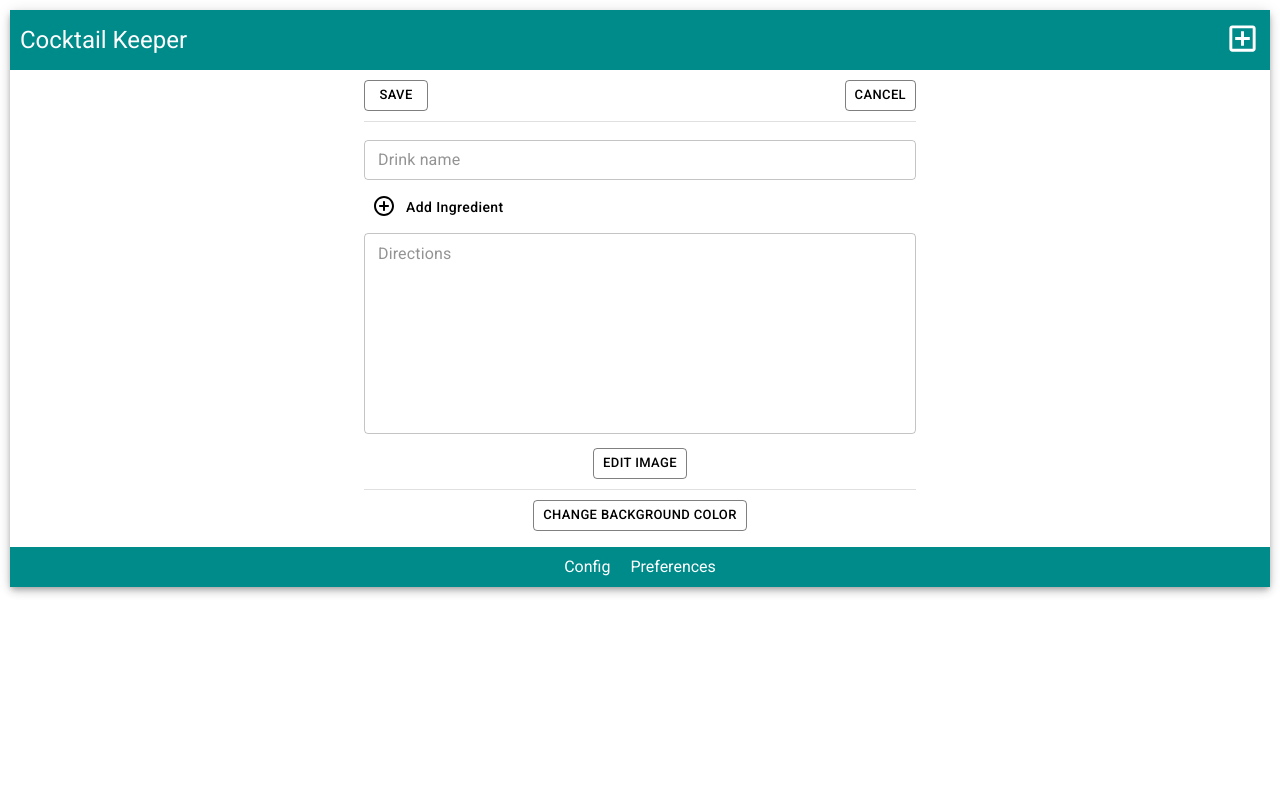
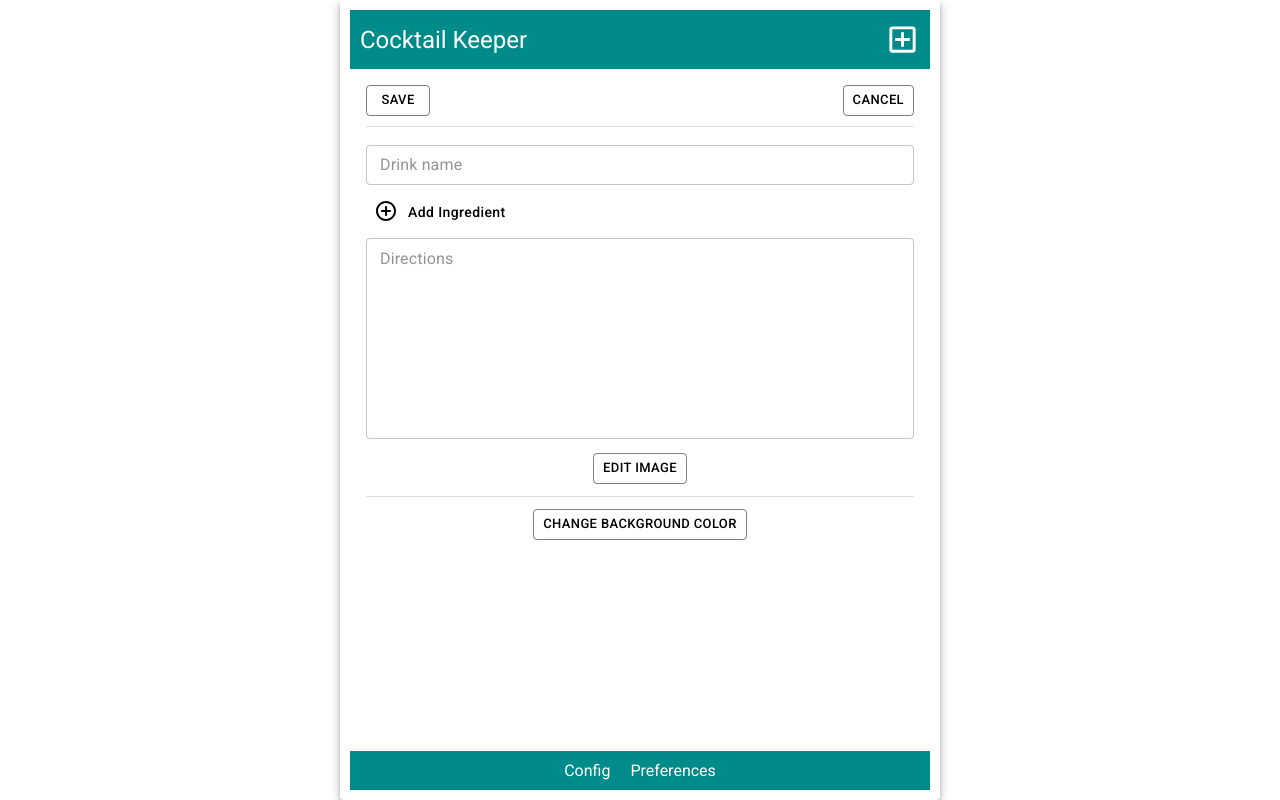
Before and after one commit to thisiscmt/CocktailKeeper, a React (Create React App) app: page /recipe in a window 1280 px wide. Built offline with nearby package versions, Linux system fonts and the light colour scheme; a web font is replaced by a local one.

Commit message:
Layout changes for better desktop browser UI

```diff
--- a/package.json
+++ b/package.json
@@ -21,7 +21,7 @@
         "@testing-library/jest-dom": "^5.16.5",
         "@testing-library/react": "^13.4.0",
         "@testing-library/user-event": "^13.5.0",
-        "array-move": "^3.0.1",
+        "array-move": "^4.0.0",
         "axios": "^1.7.5",
         "query-string": "^7.1.0",
         "react": "^18.2.0",
--- a/src/App.js
+++ b/src/App.js
@@ -1,6 +1,6 @@
 import React from 'react';
+import { Container, Paper } from '@mui/material';
 import { BrowserRouter, Routes, Route } from 'react-router-dom';
-import { Paper } from '@mui/material';
 
 import Home from './pages/Home/Home';
 import ViewRecipe from './pages/ViewRecipe/ViewRecipe';
@@ -16,10 +16,10 @@ import './App.scss';
 
 function App() {
     return (
-        <main className='main-content'>
-            <Store>
-                <BrowserRouter>
-                    <Paper elevation={5} data-testid='AppMainPaper'>
+        <Store>
+            <BrowserRouter>
+                <Container maxWidth='sm' disableGutters={true} className='site-container'>
+                    <Paper elevation={5} className='site-paper'>
                         <Header/>
 
                         <Routes>
@@ -35,9 +35,9 @@ function App() {
 
                         <Footer/>
                     </Paper>
-                </BrowserRouter>
-            </Store>
-        </main>
+                </Container>
+            </BrowserRouter>
+        </Store>
     );
 }
 
--- a/src/App.scss
+++ b/src/App.scss
@@ -28,9 +28,19 @@ a.app-link:active {
     text-decoration: none;
 }
 
-.main-content {
-    margin: 10px 10px 20px 10px;
+.site-container {
+    display: flex !important;
+    flex-direction: column;
+    height: 100vh;
+    max-height: -webkit-fill-available;
     text-align: center;
+}
+
+.site-paper {
+    display: flex;
+    flex: 1;
+    flex-direction: column;
+    padding: 10px;
 }
 
 .loadable-container {
--- a/src/components/Footer/Footer.js
+++ b/src/components/Footer/Footer.js
@@ -7,8 +7,10 @@ const useStyles = makeStyles()(() => ({
         alignItems: 'center',
         backgroundColor: 'darkcyan',
         display: 'flex',
-        height: '40px',
+//        height: '40px',
         gap: '20px',
+        paddingBottom: '10px',
+        paddingTop: '10px',
         justifyContent: 'center'
     }
 }));
--- a/src/components/Header/Header.js
+++ b/src/components/Header/Header.js
@@ -1,27 +1,28 @@
 import React, { useContext, useEffect } from 'react';
 import { Link, useLocation } from 'react-router-dom';
+import { Alert, Fade } from '@mui/material';
+import { AddBoxOutlined } from '@mui/icons-material';
 import { makeStyles } from 'tss-react/mui';
-import { AddBoxOutlined } from '@mui/icons-material';
 
 import { Context } from '../../stores/mainStore';
-import {Alert, Fade} from '@mui/material';
 
 const useStyles = makeStyles()(() => ({
     header: {
         alignItems: 'center',
         backgroundColor: 'darkcyan',
         display: 'flex',
-        height: '60px',
+        paddingBottom: '12px',
+        paddingTop: '12px',
         justifyContent: 'space-between'
     },
 
     headerTitle: {
         fontSize: '24px',
-        marginLeft: '10px',
-        textAlign: 'left'
+        marginLeft: '10px'
     },
 
     headerControls: {
+        height: '35px',
         marginRight: '10px'
     }
 }));
@@ -46,11 +47,9 @@ const Header = (props) => {
                 </div>
 
                 <div className={classes.headerControls}>
-                    <div>
-                        <Link to='/recipe' className='nav-link' title='Add a new recipe'>
-                            <AddBoxOutlined fontSize='large' />
-                        </Link>
-                    </div>
+                    <Link to='/recipe' className='nav-link' title='Add a new recipe'>
+                        <AddBoxOutlined fontSize='large' />
+                    </Link>
                 </div>
             </header>
 
--- a/src/pages/Config/Config.js
+++ b/src/pages/Config/Config.js
@@ -5,6 +5,7 @@ import { makeStyles } from 'tss-react/mui';
 import LoadingOverlay from '../../components/LoadingOverlay/LoadingOverlay';
 import { Context } from '../../stores/mainStore';
 import { AlertSeverity } from '../../enums/AlertSeverity';
+import { Colors } from '../../services/themeService';
 import * as Constants from '../../constants/constants';
 import * as DataService from '../../services/dataService';
 import * as RecipeService from '../../services/recipeService';
@@ -12,8 +13,10 @@ import * as SharedService from '../../services/sharedService';
 
 const useStyles = makeStyles()((theme) => ({
     mainContainer: {
+        backgroundColor: Colors.backgroundGray,
         display: 'flex',
         flexDirection: 'column',
+        flex: 1,
         paddingBottom: '16px',
         paddingTop: '16px'
     },
@@ -257,13 +260,13 @@ const Config = (props) => {
             </Box>
 
             <Box className={cx(classes.section)}>
-                <Button variant='outlined' color='secondary' size='small' onClick={handleBackupCocktailData}>
+                <Button variant='contained' color='primary' size='small' onClick={handleBackupCocktailData}>
                     Backup
                 </Button>
             </Box>
 
             <Box className={cx(classes.section)}>
-                <Button variant='outlined' color='secondary' size='small' onClick={handleRestoreCocktailData}>
+                <Button variant='contained' color='primary' size='small' onClick={handleRestoreCocktailData}>
                     Restore
                 </Button>
             </Box>
--- a/src/pages/EditRecipe/EditRecipe.js
+++ b/src/pages/EditRecipe/EditRecipe.js
@@ -16,16 +16,19 @@ import * as SharedService from '../../services/sharedService';
 import * as ThemeService from '../../services/themeService';
 
 const useStyles = makeStyles()(() => ({
+    mainContainer: {
+        flex: 1,
+        padding: '16px'
+    },
+
     topControls: {
         display: 'flex',
         justifyContent: 'space-between',
-        marginTop: '5px',
         marginBottom: '10px'
     },
 
     bottomControls: {
-        marginTop: '10px',
-        marginBottom: '10px'
+        marginTop: '12px'
     },
 
     addLabel: {
@@ -51,12 +54,12 @@ const useStyles = makeStyles()(() => ({
     },
 
     editImage: {
-        marginBottom: '10px'
+        marginBottom: '12px'
     },
 
     changeBackgroundColor: {
-        marginTop: '10px',
-        marginBottom: '10px'
+        marginTop: '12px',
+        marginBottom: '12px'
     }
 }));
 
@@ -246,9 +249,9 @@ const EditRecipe = (props) => {
     const doNavigation = (action) => {
         if (mode === 'Edit') {
             if (action === 'Save') {
-                navigate('/recipe/' +  encodeURIComponent(recipe.name));
+                navigate(`/recipe/${encodeURIComponent(recipe.name)}`);
             } else {
-                navigate('/recipe/' +  encodeURIComponent(recipeName));
+                navigate(`/recipe/${encodeURIComponent(recipeName)}`);
             }
         } else {
             navigate('/');
@@ -257,7 +260,7 @@ const EditRecipe = (props) => {
 
     return (
         <ThemeProvider theme={theme}>
-            <Container maxWidth='sm' data-testid='EditRecipeMainContainer'>
+            <Container maxWidth='sm' disableGutters={true} className={cx(classes.mainContainer)} data-testid='EditRecipeMainContainer'>
                 {
                     recipe ?
                         <form onSubmit={handleSubmit} autoComplete='on'>
--- a/src/pages/Home/Home.js
+++ b/src/pages/Home/Home.js
@@ -3,13 +3,19 @@ import { Link } from 'react-router-dom';
 import { Box, Button } from '@mui/material';
 import { makeStyles } from 'tss-react/mui';
 import { DragDropContext, Droppable, Draggable } from '@hello-pangea/dnd';
-import arrayMove from 'array-move';
+import { arrayMoveImmutable } from 'array-move';
 
 import * as RecipeService from '../../services/recipeService';
+import { Colors } from '../../services/themeService';
 
 const useStyles = makeStyles()(() => ({
+    mainContainer: {
+        backgroundColor: Colors.backgroundGray,
+        flex: 1
+    },
+
     recipeList: {
-        backgroundColor: '#f0f0f0',
+        backgroundColor: Colors.backgroundGray,
         padding: '8px'
     },
 
@@ -28,7 +34,7 @@ const Home = (props) => {
 
     const handleDragEnd = (result) => {
         if (result && result.destination && result.destination.index > -1) {
-            const recipesToUpdate = arrayMove(recipes, result.source.index, result.destination.index);
+            const recipesToUpdate = arrayMoveImmutable(recipes, result.source.index, result.destination.index);
 
             setRecipes(recipesToUpdate);
             RecipeService.saveRecipes(recipesToUpdate);
@@ -36,14 +42,15 @@ const Home = (props) => {
     }
 
     return (
-        <Box data-testid='HomeMainContainer'>
+        <Box className={cx(classes.mainContainer)} data-testid='HomeMainContainer'>
             {
-                recipes.length === 0 ?
+                  recipes.length === 0
+                    ?
                         <Box>
                             <p>Welcome to the Cocktail Keeper.</p>
                             <p>Select the add recipe button in the upper-right to get started.</p>
-                </Box> :
-
+                        </Box>
+                    :
                         <Box className={cx(classes.recipeList)}>
                             <DragDropContext onDragEnd={handleDragEnd}>
                                 <Droppable droppableId="droppable">
--- a/src/pages/Preferences/Preferences.js
+++ b/src/pages/Preferences/Preferences.js
@@ -6,15 +6,17 @@ import * as SharedService from '../../services/sharedService';
 import {Context} from '../../stores/mainStore';
 import {AlertSeverity} from '../../enums/AlertSeverity';
 import {STORAGE_PREFERENCES} from '../../constants/constants';
+import {Colors} from '../../services/themeService';
 
 const useStyles = makeStyles()(() => ({
     mainContainer: {
+        backgroundColor: Colors.backgroundGray,
+        display: 'flex',
+        flexDirection: 'column',
+        flex: 1,
+        paddingBottom: '16px',
+        paddingTop: '16px',
         textAlign: 'center'
-    },
-
-    section : {
-        marginBottom: '16px',
-        marginTop: '16px'
     },
 
     defaultUnitLabel: {
@@ -54,7 +56,7 @@ const Preferences = (props) => {
 
     return (
         <Box className={cx(classes.mainContainer)}>
-            <Box className={cx(classes.section)}>
+            <Box>
                 <label className={cx(classes.defaultUnitLabel)}>Default unit:</label>
 
                 <Select
@@ -72,7 +74,6 @@ const Preferences = (props) => {
                     <MenuItem value='tbsp'>tbsp</MenuItem>
                 </Select>
             </Box>
-
         </Box>
     );
 }
--- a/src/pages/ViewRecipe/ViewRecipe.js
+++ b/src/pages/ViewRecipe/ViewRecipe.js
@@ -11,14 +11,13 @@ import * as ThemeService from '../../services/themeService';
 
 const useStyles = makeStyles()(() => ({
     mainContainer: {
-        display: 'flex',
-        justifyContent: 'space-between'
+        flex: 1,
+        padding: '16px'
     },
 
     topControls: {
         display: 'flex',
         justifyContent: 'space-between',
-        marginTop: '5px',
         marginBottom: '10px'
     },
 
@@ -85,7 +84,7 @@ const ViewRecipe = (props) => {
             setRecipe(newRecipe);
             setTheme(ThemeService.buildThemeConfig(newRecipe));
 
-            navigate('/recipe/' + encodeURIComponent(newRecipe.name), { replace: true });
+            navigate(`/recipe/${encodeURIComponent(newRecipe.name)}`, { replace: true });
         }
     };
 
@@ -99,13 +98,13 @@ const ViewRecipe = (props) => {
             setRecipe(newRecipe);
             setTheme(ThemeService.buildThemeConfig(newRecipe));
 
-            navigate('/recipe/' + encodeURIComponent(newRecipe.name), { replace: true });
+            navigate(`/recipe/${encodeURIComponent(newRecipe.name)}`, { replace: true });
         }
     };
 
     const handleCopy = () => {
         let newRecipe = cloneDeep(recipe);
-        let newName = newRecipe.name + ' - Copy';
+        let newName = `${newRecipe.name} - Copy`;
         let done = false;
         let nameId = 2;
 
@@ -113,14 +112,14 @@ const ViewRecipe = (props) => {
 
         if (RecipeService.getRecipe(newName)) {
             while (!done) {
-                if (RecipeService.getRecipe(newName + ' ' + nameId.toString())) {
+                if (RecipeService.getRecipe(`${newName} ${nameId.toString()}`)) {
                     nameId += 1;
                 } else {
                     done = true;
                 }
             }
 
-            newName = newRecipe.name + ' - Copy ' + nameId.toString();
+            newName = `${newRecipe.name} - Copy ${nameId.toString()}`;
         }
 
         newRecipe.name = newName;
@@ -129,12 +128,12 @@ const ViewRecipe = (props) => {
 
         setRecipe(newRecipe);
         setTheme(ThemeService.buildThemeConfig(newRecipe));
-        navigate('/recipe/' + encodeURIComponent(newRecipe.name), { replace: true });
+        navigate(`/recipe/${encodeURIComponent(newRecipe.name)}`, { replace: true });
     };
 
     return (
         <ThemeProvider theme={theme}>
-            <Container maxWidth='sm' data-testid='ViewRecipeMainContainer'>
+            <Container maxWidth='sm' disableGutters={true} className={cx(classes.mainContainer)} data-testid='ViewRecipeMainContainer' >
                 {
                     recipe ?
                         <div {...swipeHandlers}>
```
Also changed, not shown: src/services/themeService.js (+7 -3 lines), 1 other file (tests, documents, lock files or other folders). Lines whose indentation alone changed are shown as unchanged.
